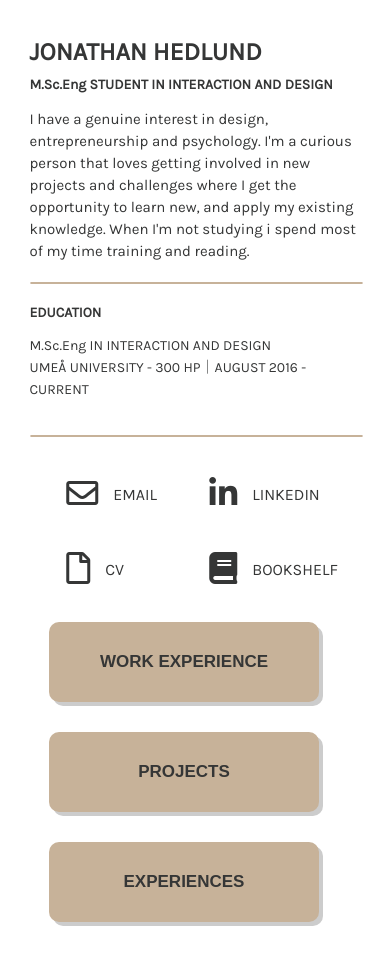
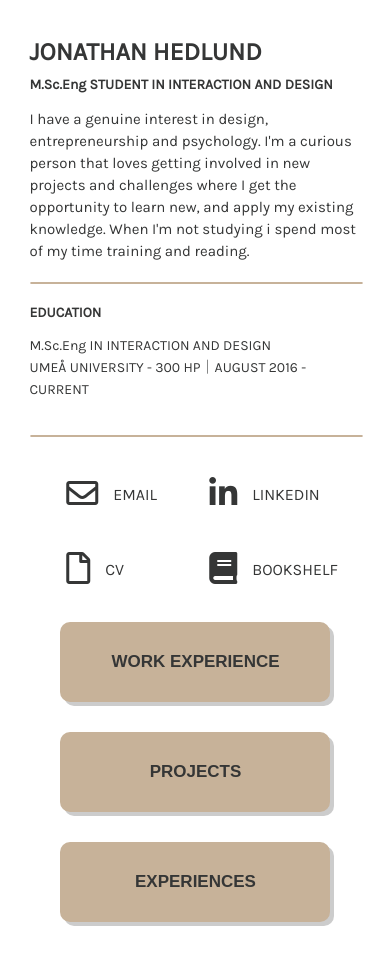
Before and after one commit to JonathanHedlund/portfolios, a React (Create React App) app: page / in a window 390 px wide. Shown: the top 964 px of the page. Built offline with nearby package versions, Linux system fonts and the light colour scheme.

Commit message:
Updated css

```diff
--- a/src/App.css
+++ b/src/App.css
@@ -155,7 +155,7 @@ hr {
     }
     .Experiences {
         margin-left: 0;
-        width: 85%;
+        width: 95%;
     }
 }
 @media only screen and (max-width: 600px) {
@@ -178,7 +178,7 @@ hr {
 }
 @media only screen and (max-width: 400px) {
     .Work {
-        margin: 15px 20px 15px 34px;
+
         width: 270px;
         height: 80px;
     }
```
